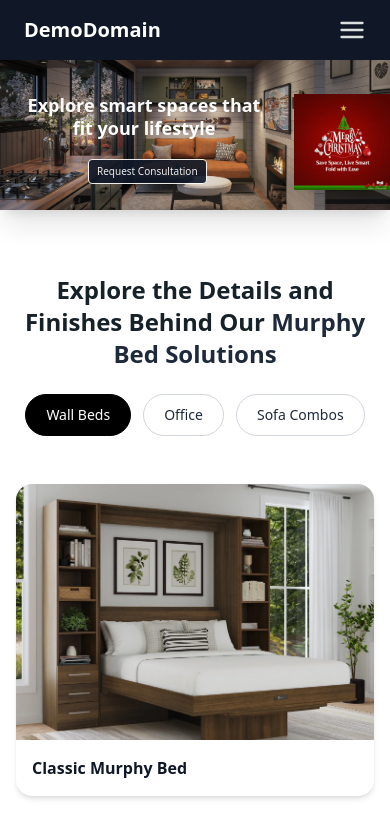
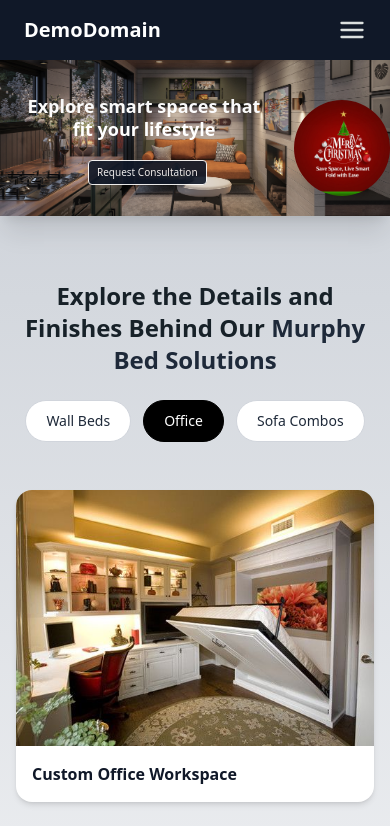
Before and after one commit to itrigerinnovationspvtltd/the-mod-barn, a React (Vite) app: page / in a window 390 px wide. Shown: the top 826 px of the page. Built offline with nearby package versions, Linux system fonts and the light colour scheme.

Commit message:
Responsiveness added + minor bug fixes

```diff
--- a/src/Components/Category.jsx
+++ b/src/Components/Category.jsx
@@ -21,7 +21,7 @@ import sofa6 from '../assets/morphy/sofa6.webp'
 
 
 const Category = () => {
-  const [activeCategory, setActiveCategory] = useState("wallBeds");
+  const [activeCategory, setActiveCategory] = useState("office");
 
   const categories = [
     { id: "wallBeds", name: "Wall Beds" },
@@ -111,7 +111,7 @@ const Category = () => {
   };
 
   return (
-    <section className="max-w-7xl mx-auto px-4 py-16">
+    <section className=" mx-auto px-4 py-16  bg-linear-to-b from-gray-300 via-white to-gray-400">
       {/* Heading */}
       <h2 className="text-2xl md:text-5xl font-bold text-center text-[#172128] mb-6">
         Explore the Details and Finishes Behind Our{" "}
--- a/src/Components/FAQ.jsx
+++ b/src/Components/FAQ.jsx
@@ -48,12 +48,12 @@ function FAQ() {
   };
 
   return (
-    <section className="max-w-5xl mx-auto pt-2 pb-6 md:py-24 px-4">
+    <section className=" mx-auto pt-2 pb-6 md:py-24 px-4 bg-linear-to-b from-gray-300 via-white to-gray-50">
       <h2 className="text-2xl sm:text-5xl font-bold text-center mb-8 text-[#172128]">
         Frequently Asked Questions
       </h2>
 
-      <div className="space-y-4 sm:space-y-6">
+      <div className="space-y-4 sm:space-y-6 max-w-5xl mx-auto">
         {faqs.map((faq, index) => (
           <div
             key={index}
--- a/src/Components/Gallery.jsx
+++ b/src/Components/Gallery.jsx
@@ -44,13 +44,13 @@ const Gallery = () => {
       whileInView={{ opacity: 1, y: 0 }}
       transition={{ duration: 1 }}
       viewport={{ once: true }}
-      className="relative py-16 md:py-28 bg-linear-to-b from-gray-100 to-gray-50 overflow-hidden"
+      className="relative py-16 md:py-28 bg-linear-to-b from-gray-400 via-white to-gray-50 overflow-hidden"
     >
       {/* Decorative abstract shapes */}
       <div className="absolute top-0 left-0 w-72 h-72 bg-blue-200/30 rounded-full blur-3xl -translate-x-1/2 -translate-y-1/2"></div>
       <div className="absolute bottom-0 right-0 w-96 h-96 bg-pink-200/20 rounded-full blur-3xl translate-x-1/2 translate-y-1/2"></div>
 
-      <div className="max-w-6xl mx-auto px-6 text-center relative z-10">
+      <div className=" mx-auto px-6 text-center relative z-10">
         {/* Headline */}
         <h2 className="text-3xl md:text-5xl font-extrabold text-gray-900 mb-4 relative inline-block">
           Our Premium Murphy & Wall Bed Collection
--- a/src/Components/GoogleReview.jsx
+++ b/src/Components/GoogleReview.jsx
@@ -66,8 +66,8 @@ const reviews = [
 
 const GoogleReview = () => {
   return (
-    <section className="max-w-3xl md:max-w-6xl mx-auto py-16 sm:py-24 px-4">
-      <h2 className="text-center text-3xl md:text-5xl font-bold text-[#172128] mb-16">
+    <section className=" mx-auto py-16 sm:py-24 px-4 md:px-20 bg-linear-to-b from-gray-50 via-white to-gray-300 ">
+      <h2 className="text-center text-3xl md:text-5xl font-bold  text-[#172128] mb-16">
         What Our Customers Say on Google ⭐
       </h2>
       {/* Scrollable review container */}
--- a/src/Components/Home.jsx
+++ b/src/Components/Home.jsx
@@ -11,9 +11,10 @@ const Home = () => {
   return (
     <div
       id='home'
-      className='relative h-[150px] sm:h-[250px] md:h-[60vh] xl:h-[80vh]
-                 md:mb-4 bg-cover bg-center flex items-center justify-center
-                 w-full overflow-hidden shadow-xl mt-15 md:mt-0'
+      className='relative mt-14 md:mt-20 h-40 sm:h-[250px] md:h-[300px] lg:h-[350px] xl:h-[500px] bg-cover bg-center flex items-center shadow-xl'
+      // h-[150px] sm:h-[250px] md:h-[60vh] xl:h-[80vh]
+      //             bg-cover bg-center flex items-center justify-center
+      //            w-full overflow-hidden shadow-xl mt-15 md:mt-0'
       style={{ backgroundImage: `url(${homeimg})` }}
     >
       {/* Lead Form Modal */}
@@ -62,7 +63,7 @@ const Home = () => {
         <img
           src={promoBanner}
           alt="Promotion Banner"
-          className='w-24 sm:w-52 lg:w-full h-auto object-contain drop-shadow-xl'
+          className='w-24 sm:w-52 md:w-60 lg:w-72 xl:w-full h-auto  object-contain rounded-full xl:rounded drop-shadow-xl'
         />
       </div>
     </div>
--- a/src/Components/Navbar.jsx
+++ b/src/Components/Navbar.jsx
@@ -68,7 +68,6 @@ const Navbar = () => {
           <a onClick={() => setShowMobileMenu(false)} href="#header" className="px-4 py-2 rounded-full inline-block hover:text-gray-300">Home</a>
           <a onClick={() => setShowMobileMenu(false)} href="#gallery" className="px-4 py-2 rounded-full inline-block hover:text-gray-300">Gallery</a>
           <a onClick={() => setShowMobileMenu(false)} href="#testimonials" className="px-4 py-2 rounded-full inline-block hover:text-gray-300">Testimonials</a>
-          <a onClick={() => setShowMobileMenu(false)} href="#contact" className="px-4 py-2 rounded-full inline-block hover:text-gray-300">Contact Us</a>
         </ul>
       </div>
     </div>
```
